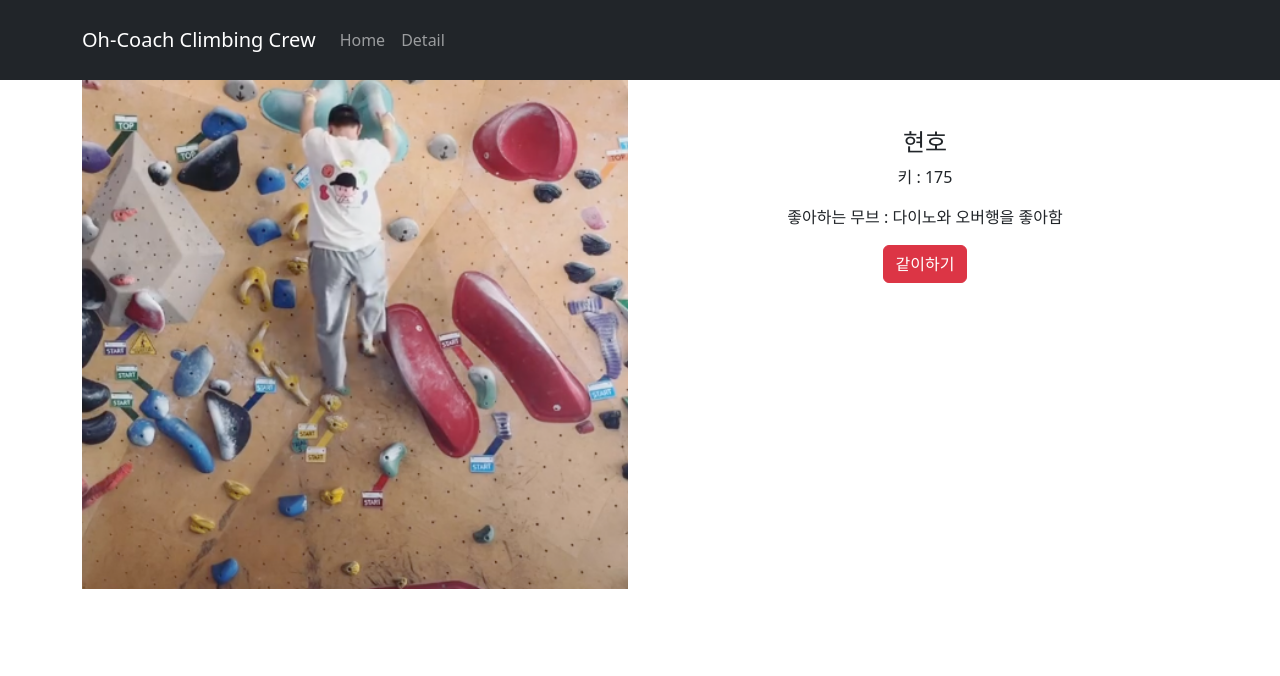
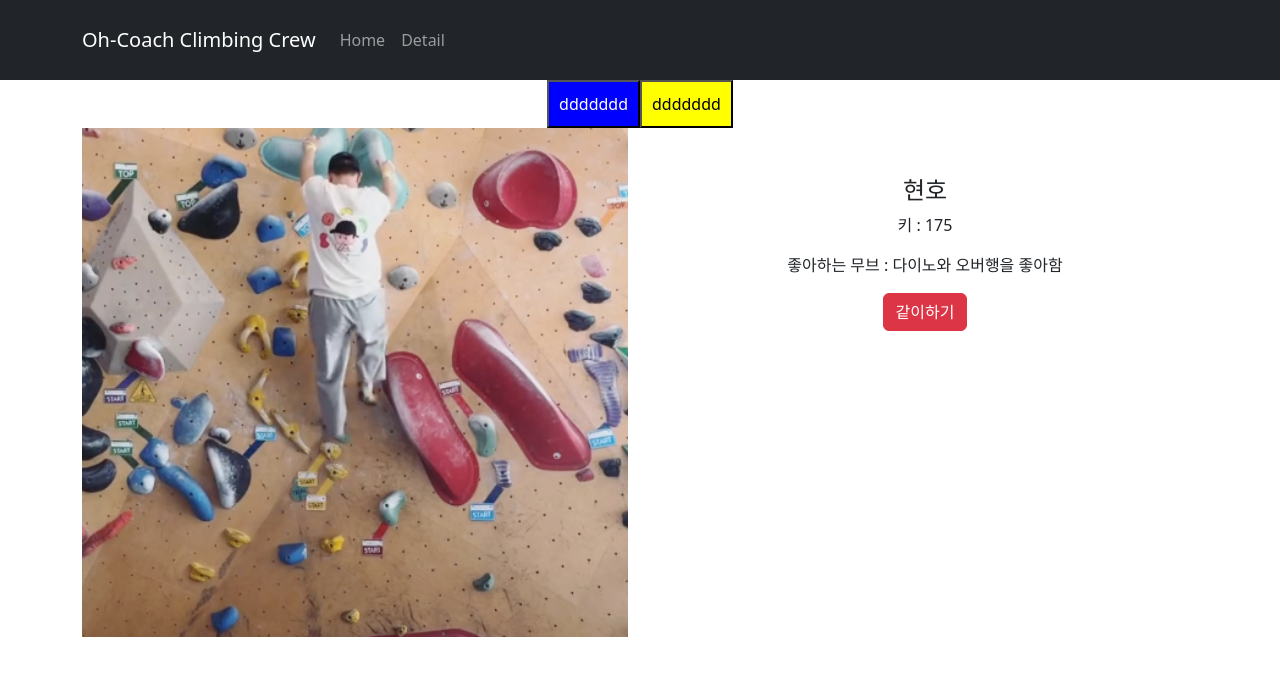
Before and after one commit to Ricardokim94/ClimbingCrew_React, a React (Create React App) app: page /Detail/1 in a window 1280 px wide. Shown: the top 676 px of the page. Built offline with nearby package versions, Linux system fonts and the light colour scheme.

Commit message:
styled.component

```diff
--- a/package.json
+++ b/package.json
@@ -12,6 +12,7 @@
     "react-dom": "^18.3.1",
     "react-router-dom": "^6.23.1",
     "react-scripts": "5.0.1",
+    "styled-components": "^6.1.11",
     "web-vitals": "^2.1.4"
   },
   "scripts": {
--- a/src/App.css
+++ b/src/App.css
@@ -33,7 +33,7 @@
   height: 400px;
   /* 이미지 넣는 법 url() */
   background-image: url('./MEM_.png');
-  background-size: 75%;
+  background-size: 90%;
   background-repeat: no-repeat;
   background-position: center;
   margin-top: 20px;
--- a/src/Pages/Detail.js
+++ b/src/Pages/Detail.js
@@ -1,17 +1,27 @@
 import { useParams } from "react-router-dom";
+import styled from "styled-components";
+
+//style
+let Btn = styled.button`
+  background : ${props => props.bg};
+  color : ${props => props.bg == "blue" ? "white" : "black"};
+  padding : 10px;
+`
+
+
 
 function Detail(props) {
 
   let { id } = useParams();
-  console.log('id 값 : ', id);
-  let realId = props.member.find(function(x){ //정렬되었을때 아이디 값 바뀌는것 방지
-    return x.id == id
-  });
+  let realId = props.member.find(function(x){ return x.id == id });//정렬되었을때 아이디 값 바뀌는것 방지
   let memberIndex = parseInt(id, 10); // URL의 id를 숫자로 변환 (이미지가 mem1부터 시작한다.)
-
 
   return (
     <div className="container">
+
+        <Btn bg="blue">ddddddd</Btn>
+        <Btn bg="yellow">ddddddd</Btn>
+
       <div className="row">
         <div className="col-md-6">
           <img src={`${process.env.PUBLIC_URL}/mem${memberIndex + 1}.png`} width="100%" alt="상품 이미지" />
```
Also changed, not shown: src/studyMemo.txt, 1 other file (tests, documents, lock files or other folders).
